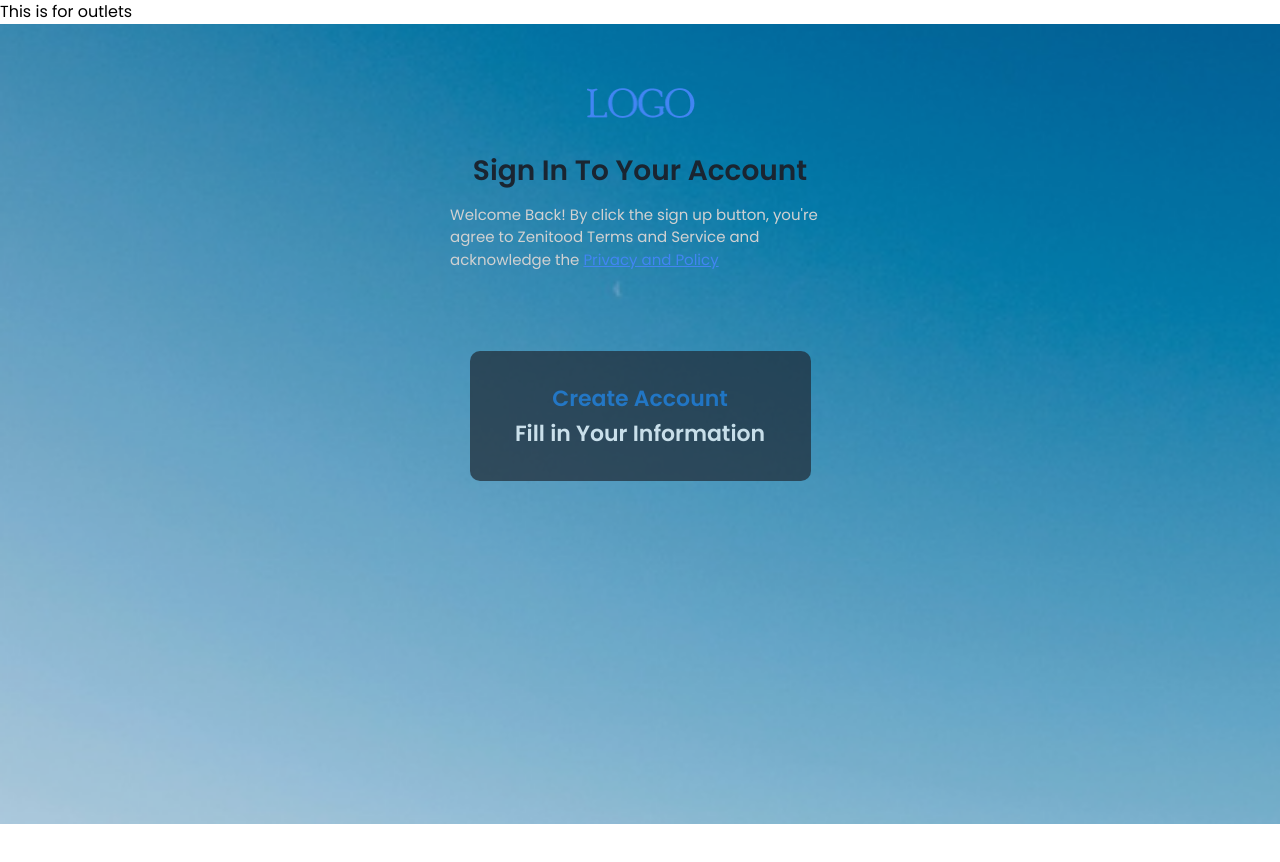
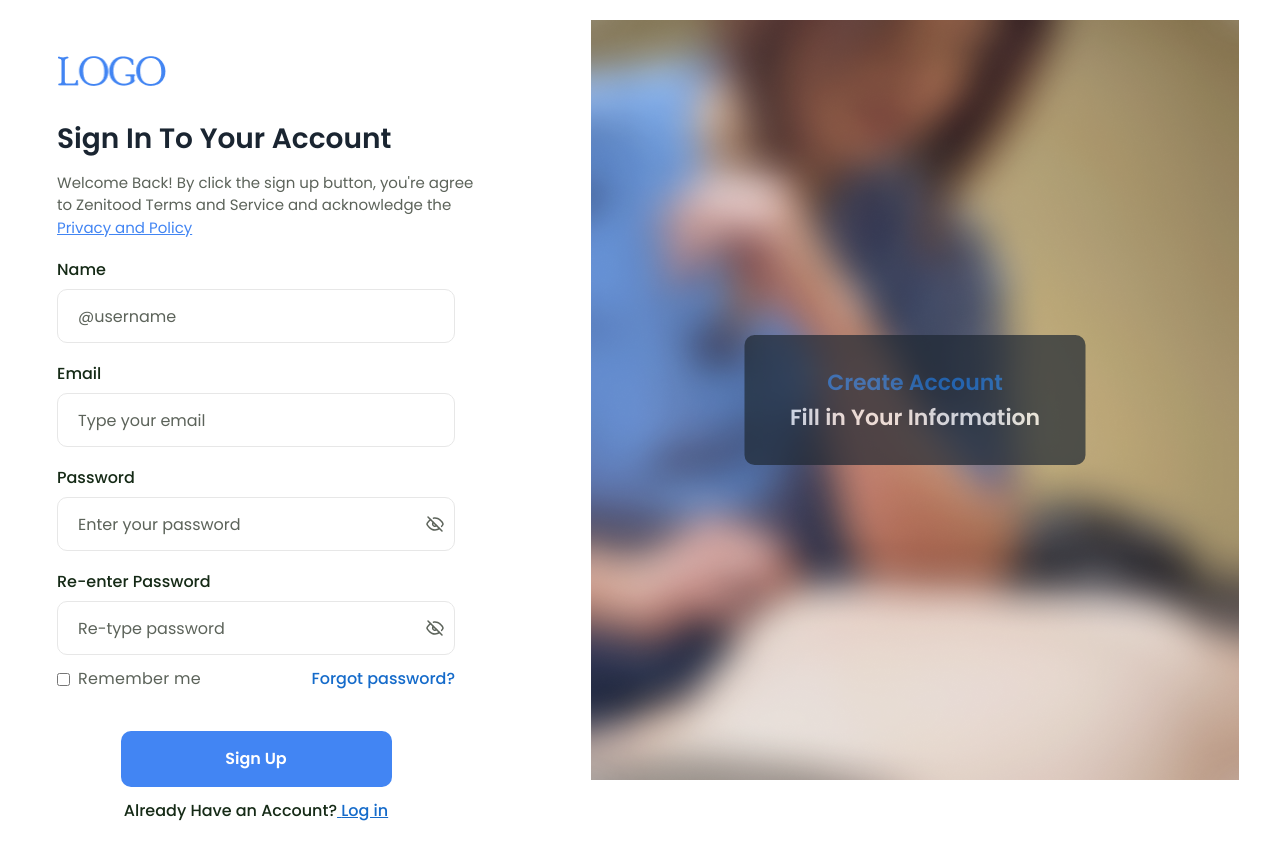
Before and after one commit to tanvirhossain808/scopioe_task, a React (Vite) app: page /createAccount in a window 1280 px wide. Before the commit the page ends 824 px from the top, so only its background shows below. Built offline with nearby package versions, Linux system fonts and the light colour scheme.

Commit message:
make some modification

```diff
--- a/src/App.jsx
+++ b/src/App.jsx
@@ -7,6 +7,9 @@ function App() {
   return (
     <>
       {/* <Layout /> */}
+      <p className='bg-red-800'>
+        hey
+      </p>
       djdjldk
     </>
   )
--- a/src/Layout/Layout.jsx
+++ b/src/Layout/Layout.jsx
@@ -1,9 +1,13 @@
-import { Outlet } from "react-router-dom";
+import { Outlet, useLocation } from "react-router-dom";
 
 const Layout = () => {
+    const path = useLocation()
+    const authLocation = path.pathname === "/login" || path.pathname === "/createAccount"
     return (
         <div>
-            This is for outlets
+            {
+                !authLocation && <p>This is for outlets</p>
+            }
             <Outlet />
         </div>
     );
--- /dev/null
+++ b/src/components/AuthMessage/AuthMessage.jsx
@@ -0,0 +1,20 @@
+/* eslint-disable no-unused-vars */
+/* eslint-disable react/prop-types */
+
+const AuthMessage = ({ canShowFrom, setCanShowFrom, auth }) => {
+    return (
+        <div className={`md:absolute top-1/2 right-1/2 md:-translate-y-1/2 md:translate-x-1/2 max-w-[341px] md:min-w-[341px] md:mt-0 rounded-[10px] text-[#fff] px-[35px] mx-auto ${!canShowFrom ? "bg-[#1F2833] opacity-[0.7] mt-20 py-[30px]" : "mt-6"}`}>
+            <h4 className={`text-center leading-[35px] max-w-[full] ${!canShowFrom ? "text-[22px] font-semibold" : "text-[18px] leading-[24px] font-medium"}`}>
+                <span className={`${canShowFrom ? "text-[#fff]" : "text-[#156BCA] cursor-pointer"} md:hidden`} onClick={() => setCanShowFrom(true)}>
+                    Create Account <br />
+                </span>
+                <span className={`${canShowFrom ? "text-[#fff]" : "text-[#156BCA] cursor-pointer"} hidden md:block`}>
+                    Create Account <br />
+                </span>
+                Fill in Your Information
+            </h4>
+        </div>
+    );
+};
+
+export default AuthMessage;
--- a/src/components/LoginButtons/LoginButton.jsx
+++ b/src/components/LoginButtons/LoginButton.jsx
@@ -1,12 +1,12 @@
 const LoginButton = () => {
     return (
         <div className="px-4">
-            <div className="flex justify-center gap-10 items-center mt-[50px]">
-                <button className="bg-google-gradient shadow-google-shadow w-[146px] h-[45px] flex items-center justify-center rounded-[10px]">
+            <div className="flex justify-center md:justify-between gap-10 items-center mt-[50px]">
+                <button className="bg-google-gradient shadow-google-shadow w-[146px] h-[45px] flex items-center justify-center gap-2 rounded-[10px]">
                     <img src="/assets/images/logo/google.svg" width={22} height={22} alt="Google logo" />
                     <span className="text-[#152A16] text-base">Google</span>
                 </button>
-                <button className="bg-fb-gradient rounded-[10px] shadow-google-shadow w-[146px] h-[45px] flex items-center justify-center">
+                <button className="bg-fb-gradient rounded-[10px] shadow-google-shadow w-[146px] gap-2 h-[45px] flex items-center justify-center">
                     <img src="/assets/images/logo/Facebook.svg" width={22} height={22} alt="Google logo" />
                     <span className="text-[#fff] text-base">Facebook</span>
                 </button>
--- a/src/components/Logo/AuthForms/AuthForms.jsx
+++ b/src/components/Logo/AuthForms/AuthForms.jsx
@@ -58,11 +58,11 @@ const AuthForms = ({ auth = "Sign Up" }) => {
     };
 
     return (
-        <div className="bg-[#fff] absolute bottom-0 right-0 left-0 rounded-t-[40px]">
+        <div className="bg-[#fff] absolute md:static bottom-0 right-0 left-0 rounded-t-[40px]">
             {
-                auth === "Sign Up" ? <h2 className="text-[#1A2531] mt-8 text-[28px] font-semibold text-center">Sing Up</h2> : <>
-                    <h2 className="text-[#152A16] mt-8 text-[28px] font-semibold leading-[24px] text-center">Log In To Your Account</h2>
-                    <p className="text-[#5C635A] text-[14px] leading-[50px] mt-[18px] text-center">
+                auth === "Sign Up" ? <h2 className="text-[#1A2531] mt-8 text-[28px] font-semibold text-center md:hidden">Sing Up</h2> : <>
+                    <h2 className="text-[#152A16] mt-8 text-[28px] font-semibold leading-[24px] text-center md:text-left">Log In To Your Account</h2>
+                    <p className="text-[#5C635A] text-[14px] leading-[50px] mt-[18px] text-center md:text-left">
                         Welcome Back! Select a method to log in:
                     </p>
                     <LoginButton />
@@ -122,7 +122,7 @@ const AuthForms = ({ auth = "Sign Up" }) => {
                     </div>
                 </div>
 
-                {auth === "Sign Up" && <div className="flex flex-col gap-3 mt-6 relative bg-red-400">
+                {auth === "Sign Up" && <div className="flex flex-col gap-3 mt-6 relative">
                     <label htmlFor="password" className="text-[#152A16] font-medium leading-[14px]">Re-enter Password</label>
                     <div className="relative">
                         <input
@@ -146,7 +146,7 @@ const AuthForms = ({ auth = "Sign Up" }) => {
 
 
                     {errors.passwordError && (
-                        <p className="mt-2 text-sm text-red-600 text-[red]">{errors.passwordError}</p>
+                        <p className="mt-2 text-sm text-red-600">{errors.passwordError}</p>
                     )}
                 </div>}
                 <div className="flex gap-2 items-center mt-3">
--- a/src/components/Logo/Logo.jsx
+++ b/src/components/Logo/Logo.jsx
@@ -3,9 +3,9 @@ const Logo = () => {
     return (
         <>
             <div className="">
-                <center>
-                    <img src="/assets/images/logo/LOGO (1).png" width={109} className="w-[109px] " />
-                </center>
+                {/* <center> */}
+                <img src="/assets/images/logo/LOGO (1).png" width={109} className="w-[109px] mx-auto md:mx-0" />
+                {/* </center> */}
             </div>
         </>
 
--- a/src/index.css
+++ b/src/index.css
@@ -13,7 +13,7 @@
 @font-face {
     font-family: 'Poppins';
     src: local('Poppins'),
-        url('/public/assets/fonts/poppins/Poppins-Regular.woff2') format('woff2');
+        url('/assets/fonts/poppins/Poppins-Regular.woff2') format('woff2');
     font-weight: 400;
     font-style: normal;
 }
@@ -21,7 +21,7 @@
 @font-face {
     font-family: 'Poppins';
     src: local('Poppins'),
-        url('/public/assets/fonts/poppins/Poppins-Medium.woff2') format('woff2');
+        url('/assets/fonts/poppins/Poppins-Medium.woff2') format('woff2');
     font-weight: 500;
     font-style: normal;
 }
@@ -29,7 +29,7 @@
 @font-face {
     font-family: 'Poppins';
     src: local('Poppins'),
-        url('/public/assets/fonts/poppins/Poppins-SemiBold.woff2') format('woff2');
+        url('/assets/fonts/poppins/Poppins-SemiBold.woff2') format('woff2');
     font-weight: 600;
     font-style: normal;
 }
--- a/src/page/Auth/Create_Account/Create_Account.jsx
+++ b/src/page/Auth/Create_Account/Create_Account.jsx
@@ -1,16 +1,19 @@
 import { useState } from "react";
 import Logo from "../../../components/Logo/Logo";
 import AuthForms from "../../../components/Logo/AuthForms/AuthForms";
+import AuthMessage from "../../../components/AuthMessage/AuthMessage";
 
 const Create_Account = () => {
     const [canShowFrom, setCanShowFrom] = useState(false)
     return (
-        <div className="w-full h-screen bg-auth-phone-background bg-cover bg-center overflow-y-hidden relative">
-            <div className="max-w-[380px] mx-auto mt-[64px]">
+        <>
+            <div className="md:flex items-center justify-center gap-[120px] h-screen md:p-[20px]">
+                <div className="w-full h-screen bg-auth-phone-background bg-cover bg-center pt-[1px] relative md:bg-none md:max-w-[430px] md:max-h-[802px]">
+                    <div className="max-w-[380px] md:max-w-full mx-auto md:mx-0 mt-[55px] container">
                         <Logo />
                         {!canShowFrom && <>
-                    <h2 className="mt-8 text-[#1A2531] text-[28px] font-semibold text-center">Sign In To Your Account</h2>
-                    <p className="mt-3 text-[#D1D1D1] text-[15px]">Welcome Back! By click the sign up button, you&apos;re agree to
+                            <h2 className="mt-8 text-[#1A2531] text-[28px] font-semibold text-center md:text-start">Sign In To Your Account</h2>
+                            <p className="mt-3 text-[#D1D1D1] md:w-[430px] text-[15px] md:text-[#5C635A]">Welcome Back! By click the sign up button, you&apos;re agree to
                                 Zenitood Terms and Service and acknowledge the
                                 <span className="text-[#4285F3]">
                                     {" "}
@@ -19,17 +22,21 @@ const Create_Account = () => {
                             </p>
                         </>
                         }
-                <div className={`max-w-[341px] rounded-[10px] text-[#fff] px-[35px] py-[30px] mx-auto ${!canShowFrom ? "bg-[#1F2833] opacity-[0.7] mt-20" : "mt-6"}`}>
-                    <h4 className={`text-center leading-[35px] max-w-[full] ${!canShowFrom ? "text-[22px] font-semibold" : "text-[18px] leading-[24px] font-medium"}`}>
-                        <span className={`${canShowFrom ? "text-[#fff]" : "text-[#156BCA] cursor-pointer"}`} onClick={() => setCanShowFrom(true)}>
-                            Create Account <br />
-                        </span>
-                        Fill in Your Information
-                    </h4>
+                        <div className="md:hidden">
+                            <AuthMessage canShowFrom={canShowFrom} setCanShowFrom={setCanShowFrom} auth={"Sign Up"} />
                         </div>
                     </div>
                     {canShowFrom && <AuthForms />}
+                    <div className="hidden md:block">
+                        <AuthForms />
+                    </div>
                 </div >
+                <div className="hidden  relative h-full md:flex items-center overflow-hidden">
+                    <img src="/assets/images/big-screen/auth/auth.png" width={648} height={802} className="min-w-[638] max-h-[802px] block h-full object-cover" />
+                    <AuthMessage canShowFrom={canShowFrom} setCanShowFrom={setCanShowFrom} auth={"Sign Up"} />
+                </div>
+            </div>
+        </>
     );
 };
 export default Create_Account;
--- a/src/page/Auth/Login/Login.jsx
+++ b/src/page/Auth/Login/Login.jsx
@@ -1,13 +1,28 @@
 import AuthForms from "../../../components/Logo/AuthForms/AuthForms";
-
+import Logo from "../../../components/Logo/Logo"
 
 const Login = () => {
     return (
-        <div className="w-full h-screen bg-auth-phone-background bg-cover bg-center overflow-y-hidden relative">
-            <div className="max-w-[380px] mx-auto mt-[64px]">
-                <AuthForms auth="Sign in" />
+        <>
+            <div className="flex items-center justify-center h-screen gap-[120px] w-full md:px-[122px]">
+                <div className="w-full md:max-w-[435px] bg-auth-phone-background bg-cover bg-center pt-[1px] md:bg-none relative">
+                    <div className="mt-[59px]">
+                        <Logo />
+                    </div>
+                    <div className="max-w-[380px] md:min-w-[428px] mx-auto md:mx-0 mt-[24px] text-center">
+                        <h4 className="text-[18px] text-light-white md:hidden">
+                            <span className="text-[#fff] ">Sign In</span> to view all the <br /> massage therapists
+                        </h4>
+                        <AuthForms auth="Sign in" />
+                    </div>
+                </div >
+                    <div className="hidden  relative h-full md:flex items-center overflow-hidden">
+                        <img src="/assets/images/big-screen/auth/auth.png" width={648} height={802} className="min-w-[638] max-h-[802px] block h-full object-cover" />
+                        {/* <AuthMessage canShowFrom={canShowFrom} setCanShowFrom={setCanShowFrom} auth={"Sign Up"} /> */}
+                </div>
             </div>
-        </div >
+        </>
+
     )
 };
 
--- a/tailwind.config.js
+++ b/tailwind.config.js
@@ -6,9 +6,6 @@ export default {
   ],
   theme: {
     extend: {
-      backgroundImage: {
-        'auth-phone-background': "url('/assets/images/phone/auth/iPhone 14 & 15 Pro Max - 6.png')",
-      },
       fontFamily: {
         "PoorRichard": "PoorRichard",
         "Poppins": "Poppins"
@@ -19,20 +16,30 @@ export default {
       lineHeight: {
         normal: "1.75rem"
       },
-      borderWidth: { 1: ".7px" }
-    },
+      borderWidth: { 1: ".7px" },
       colors: {
         "light-sky": "#4285F3",
-      "dark-sky": "#156BCA"
+        "dark-sky": "#156BCA",
+        "light-white": "rgba(255, 255, 255, 0.96)"
       },
       backgroundImage: {
         'google-gradient': 'linear-gradient(91deg, #E4E4E4 0.64%, #FFF9 99.53%)',
         'fb-gradient': 'linear-gradient(89deg, #298FFF 0.18%, #0778F5 99.28%)',
-
+        'auth-phone-background': "url('/assets/images/phone/auth/iPhone 14 & 15 Pro Max - 6.png')",
       },
       boxShadow: {
         'google-shadow': '0px 4px 7px 0px rgba(131, 131, 131, 0.23)',
       },
+      container: {
+        center: true,
+        padding: '1rem',
+        screens: {
+          lg: '1440px',
+          xl: '1440px',
+          '2xl': '1440px',
+        },
+      },
+    },
   },
   plugins: [],
 }
```
Also changed, not shown: public/assets/images/big-screen/auth/auth.png (added). Lines whose indentation alone changed are shown as unchanged.
